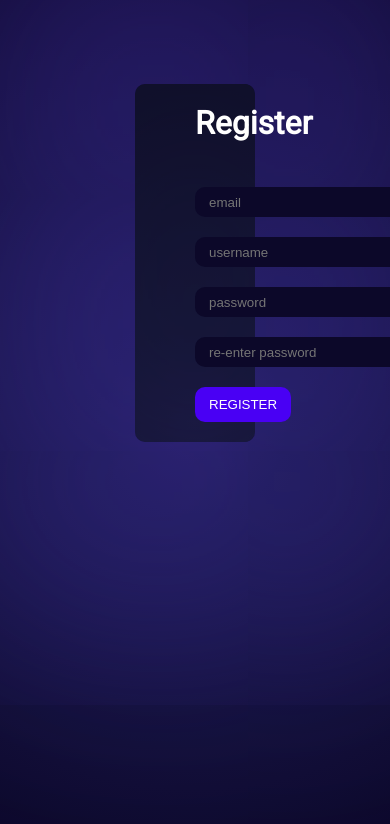
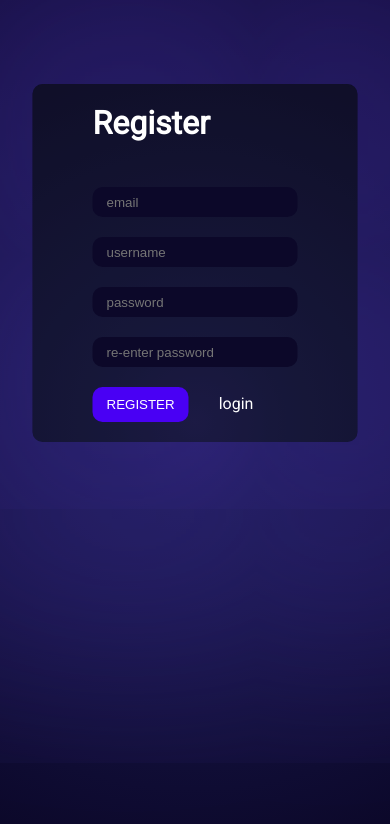
Before and after one commit to OpenWorksDev/Revision, a Next.js app: page /auth/register in a window 390 px wide. Shown: the top 824 px of the page. Built offline with nearby package versions, Linux system fonts and the light colour scheme.

Commit message:
Mobile friendly auth pages

```diff
--- a/src/pages/auth/login.js
+++ b/src/pages/auth/login.js
@@ -1,6 +1,7 @@
 import styles from "../../styles/auth.module.css";
 import Head from "next/head";
 import { useEffect } from "react";
+import Link from "next/link";
 
 export default function Login() {
   function verifyValues() {
@@ -97,6 +98,9 @@ export default function Login() {
           >
             LOGIN
           </button>
+          <Link className="other-method" href="/auth/register">
+            register
+          </Link>
         </div>
       </div>
       <div className={styles["glow"]}></div>
--- a/src/pages/auth/register.js
+++ b/src/pages/auth/register.js
@@ -6,6 +6,7 @@ import {
 } from "../../components/validators";
 import Head from "next/head";
 import { useEffect } from "react";
+import Link from "next/link";
 
 export default function Register() {
   function aAlert(field, alert) {
@@ -208,6 +209,9 @@ export default function Register() {
           >
             REGISTER
           </button>
+          <Link className="other-method" href="/auth/login">
+            login
+          </Link>
         </div>
       </div>
     </>
--- a/src/styles/auth.module.css
+++ b/src/styles/auth.module.css
@@ -1,30 +1,3 @@
-.login-page {
-  margin: 0px;
-  padding: 0px;
-}
-
-.auth-container {
-  height: 100vh;
-}
-
-@keyframes main-blur {
-  0% {
-    backdrop-filter: blur(100px);
-    -webkit-backdrop-filter: blur(20px);
-  }
-
-  50% {
-    backdrop-filter: blur(200px);
-    -webkit-backdrop-filter: blur(60px);
-  }
-
-  100% {
-    backdrop-filter: blur(100px);
-    -webkit-backdrop-filter: blur(20px);
-  }
-
-}
-
 .main-wrapper {
   width: fit-content;
   text-align: center;
@@ -35,16 +8,10 @@
   transform: translateX(-50%);
   padding: 20px;
   padding-inline: 60px;
-  width: 30vw;
   background-color: rgba(16 18 27 / 40%);
-
   -webkit-box-shadow: 0px 0px 300px 200px rgba(56, 40, 144, 0.53);
   -moz-box-shadow: 0px 0px 300px 200px rgba(56, 40, 144, 0.53);
   box-shadow: 0px 0px 300px 200px rgba(56, 40, 144, 0.53);
-  animation-name: main-blur;
-  animation-duration: 200s;
-  animation-iteration-count: infinite;
-
 }
 
 .sub-wrapper {
@@ -62,7 +29,6 @@
 .text-input {
   color: white;
   min-width: fit-content;
-  width: 12vw;
   height: 30px;
   margin: 0px;
   margin-top: 5px;
@@ -95,11 +61,13 @@
 
 .btn-submit {
   background-color: #4900f4;
+  margin-right: 30px;
 }
 
 .btn-submit:hover {
   background-color: #3b3b3b;
 }
+
 
 .field-alert {
   position: absolute;
@@ -121,9 +89,14 @@
 }
 
 
+/*
+@media only screen and (min-width: 1024px) {
+  .main-wrapper {
+    width: 40rem;
+  }
+} */
+
 @media only screen and (max-width: 450px) {
-
-
   .sub-wrapper {
     width: fit-content;
     padding-inline: 0px;
```
Also changed, not shown: TODO.txt.
